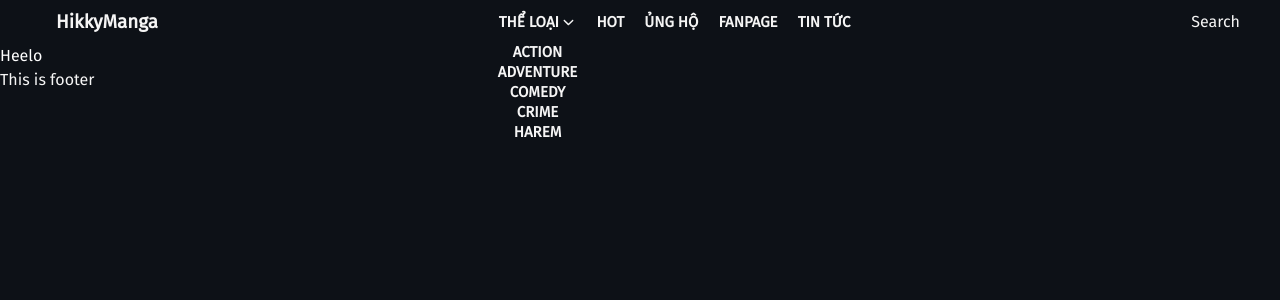
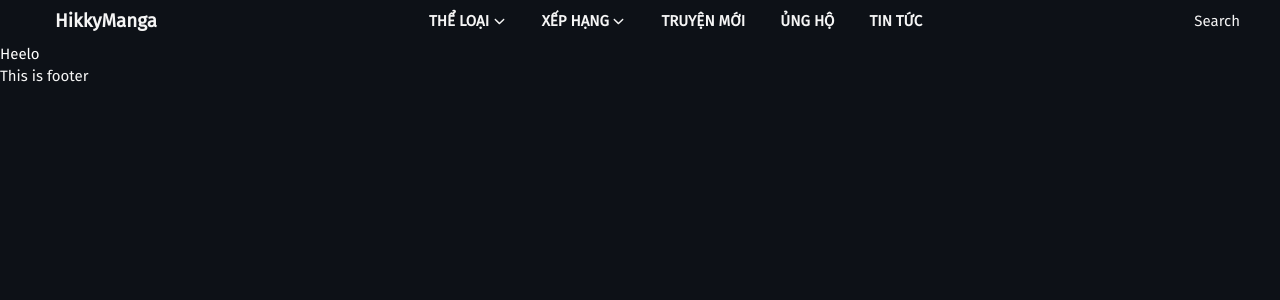
Before and after one commit to Hikkywannafly/Hikky-Manga-App, a Next.js app: page / in a window 1280 px wide. Shown: the top 300 px of the page. Built offline with nearby package versions, Linux system fonts and the light colour scheme; some icons are missing.

Commit message:
add header navigation

```diff
--- a/package.json
+++ b/package.json
@@ -9,6 +9,7 @@
     "lint": "next lint"
   },
   "dependencies": {
+    "@headlessui/react": "^1.7.7",
     "next": "13.1.1",
     "react": "18.2.0",
     "react-dom": "18.2.0",
--- a/src/components/partials/Header.tsx
+++ b/src/components/partials/Header.tsx
@@ -1,9 +1,23 @@
-import React from 'react'
+import React, { useState } from 'react'
 import { HamburgerMenu } from '~/components/icons';
 import { IoIosArrowUp, IoIosArrowDown } from 'react-icons/io'
-import { GENRES_COMICS } from '~/constants';
+import { GENRES_COMICS, RANKING_COMICS } from '~/constants';
 import DropDown from '~/components/shared/DropDown';
+import { DropDownProps } from '~/components/shared/DropDown'
+type NavItemProps = {
+    label: string,
+
+}
+const NavItem = ({ label }: NavItemProps) => (
+    <li className="">
+        <div className="flex hover:text-highlight items-center text-2xl uppercase font-semibold cursor-pointer transform transition-all duration-300">
+            {label}
+        </div>
+    </li>
+)
 const Header = () => {
+    const [isOpenGenre, setIsOpenGenre] = useState(false);
+    const [isOpenRanking, setIsOpenRanking] = useState(false);
     return (
         <React.Fragment>
             <header className="py-4">
@@ -14,32 +28,35 @@ const Header = () => {
                         <div className="font-semibold text-3xl cursor-pointer transform hover:scale-105 transition duration-300 ">
                             HikkyManga
                         </div>
+
                     </div>
                     {/* navigation */}
                     <nav className="">
-                        <ul className="flex items-center space-x-8">
-                            <li className="text-2xl uppercase font-semibold cursor-pointer transform  transition duration-300 ">
-                                <div className="flex gap-1 items-center">
+                        <ul className="flex items-center space-x-14">
+                            <li
+                                onMouseEnter={() => { setIsOpenGenre(true) }}
+                                onMouseLeave={() => { setIsOpenGenre(false) }}
+                                className="cursor-pointer relative  transform transition duration-300 ">
+                                <div className={`flex gap-1 items-center text-2xl uppercase font-semibold ${isOpenGenre ? 'text-highlight' : null}`}>
                                     Thể loại <IoIosArrowDown className="w-6 h-6 font-bold" />
                                 </div>
-                                <DropDown options={GENRES_COMICS} show={true} isMore={false} />
-
+                                <DropDown options={GENRES_COMICS} show={isOpenGenre} isMore={true} />
                             </li>
-                            <li className="text-2xl uppercase font-semibold cursor-pointer transform  transition duration-300 ">
-                                HOT
+                            <li
+                                onMouseEnter={() => { setIsOpenRanking(true) }}
+                                onMouseLeave={() => { setIsOpenRanking(false) }}
+                                className="cursor-pointer transform transition duration-300 ">
+                                <div className={`flex gap-1 items-center text-2xl uppercase font-semibold ${isOpenRanking ? 'text-highlight' : null}`}>
+                                    Xếp hạng <IoIosArrowDown className="w-6 h-6 font-bold" />
+                                </div>
+                                <DropDown options={RANKING_COMICS} show={isOpenRanking} isMore={true} />
                             </li>
-                            <li className="text-2xl uppercase font-semibold cursor-pointer transform  transition duration-300 ">
-                                Ủng hộ
-                            </li>
-                            <li className="text-2xl uppercase font-semibold cursor-pointer transform  transition duration-300 ">
-                                FANPAGE
-                            </li>
-                            <li className="text-2xl uppercase font-semibold cursor-pointer transform  transition duration-300 ">
-                                TIN TỨC
-                            </li>
+                            <NavItem label="Truyện mới" />
+                            <NavItem label="Ủng hộ" />
+                            <NavItem label="Tin Tức" />
                         </ul>
-
                     </nav>
+                    {/* search */}
                     <div className="">
                         Search
                     </div>
--- a/src/components/shared/DropDown.tsx
+++ b/src/components/shared/DropDown.tsx
@@ -1,13 +1,13 @@
 import React, { useState, useRef, useEffect } from 'react'
 import Link from 'next/link';
-import { IoIosArrowUp, IoIosArrowDown } from 'react-icons/io'
+import { IoIosArrowForward } from 'react-icons/io'
 
 export type DropDownItem = {
     label: string,
     href: string,
 }
 
-interface DropDownProps {
+export interface DropDownProps {
     options: DropDownItem[],
     show: boolean,
     isMore: boolean,
@@ -18,7 +18,9 @@ function DropDown({
     show,
     isMore,
 }: DropDownProps) {
+
     const [offsetTop, setOffsetTop] = useState(0);
+
     const effectActive = useRef<HTMLLIElement>(null);
 
     useEffect(() => {
@@ -31,7 +33,7 @@ function DropDown({
 
     return (
         <ul
-            className="animate__animated animate__fadeIn animate__faster absolute top-full left-1/2 z-50 flex h-fit w-fit -translate-x-1/2 flex-col flex-nowrap items-center justify-evenly rounded-2xl bg-secondary py-4 transition-all"
+            className="animate-fade absolute top-full left-1/2 z-50 flex h-fit w-fit -translate-x-1/2 flex-col flex-nowrap items-center justify-evenly rounded-2xl bg-secondary py-1 transition-all "
             onMouseLeave={() => {
                 setOffsetTop(0);
             }}
@@ -45,24 +47,25 @@ function DropDown({
                                 setOffsetTop(e.currentTarget.offsetTop);
                             }}
                         >
-                            <div >
-                                <a className="absolute-center mx-2 my-2 h-14 whitespace-nowrap px-6 font-primary duration-300">
+                            <div>
+                                <Link href={item.href} className="absolute-center mx-2 my-2 h-12 whitespace-nowrap px-3 hover:text-highlight duration-300">
                                     {item.label}
                                     {isMore &&
                                         index === options.length - 1 && (
-                                            <IoIosArrowUp className="h-8 w-8 text-white" />
+                                            <IoIosArrowForward className="h-6 w-6 text-white" />
                                         )}
-                                </a>
+                                </Link>
                             </div>
                         </li>
                     );
                 })}
             <li
                 ref={effectActive}
-                className={`slide absolute top-2 -z-10 h-14 w-[85%] ${offsetTop === 0 && 'opacity-0'
+                className={`slide absolute top-2 -z-10 h-12 w-[85%] ${offsetTop === 0 && 'opacity-0'
                     } rounded-2xl bg-[#555759] px-6 duration-150`}
             ></li>
         </ul>
+
     )
 }
 
--- a/src/constants/index.ts
+++ b/src/constants/index.ts
@@ -6,4 +6,12 @@ export const GENRES_COMICS: DropDownItem[] = [
     { label: "Comedy", href: "Comedy" },
     { label: "Crime", href: "Crime" },
     { label: "Harem", href: "Crime" },
+    { label: "Xem thêm", href: "more" },
 ]
+
+export const RANKING_COMICS: DropDownItem[] = [
+    { label: "Mới nhất", href: "new" },
+    { label: "Đang hot", href: "hot" },
+    { label: "Được yêu thích", href: "favorite" },
+    { label: "Được xem nhiều", href: "view" },
+]
--- a/src/styles/globals.css
+++ b/src/styles/globals.css
@@ -14,7 +14,7 @@ html {
 }
 
 body {
-  font-size: 1.6rem;
+  font-size: 1.5rem;
   font-family: "Fira Sans", Arial, sans-serif;
   text-rendering: optimizeSpeed;
   @apply w-full min-h-screen overflow-x-hidden bg-blackground text-primary;
@@ -31,3 +31,14 @@ body {
 ::-webkit-scrollbar-thumb {
   @apply rounded-2xl bg-gray-400;
 }
+@layer utilities {
+  .smooth-effect {
+    @apply transition-all duration-300;
+  }
+  .absolute-center {
+    @apply flex items-center justify-center;
+  }
+  .full-size {
+    @apply h-full w-full;
+  }
+}
--- a/tailwind.config.js
+++ b/tailwind.config.js
@@ -17,11 +17,27 @@ module.exports = {
             //         },
             //     },
             // },
+            keyframes: {
+                wiggle: {
+                    "0%, 100%": { transform: "rotate(-3deg)" },
+                    "50%": { transform: "rotate(3deg)" }
+                },
+                fade: {
+                    "0%": { opacity: 0 },
+
+                    "100%": { opacity: 1 }
+                },
+            },
+            animation: {
+                wiggle: "wiggle 1000ms ease-in-out",
+                fade: "fade 300ms ease-in-out",
+
+            },
             colors: {
                 primary: '#F5F5F5',
+                secondary: '#393a3b',
                 blackground: '#0D1117',
-
-
+                highlight: '#FFFF00',
             }
 
         },
```
Also changed, not shown: 1 other file (tests, documents, lock files or other folders).
